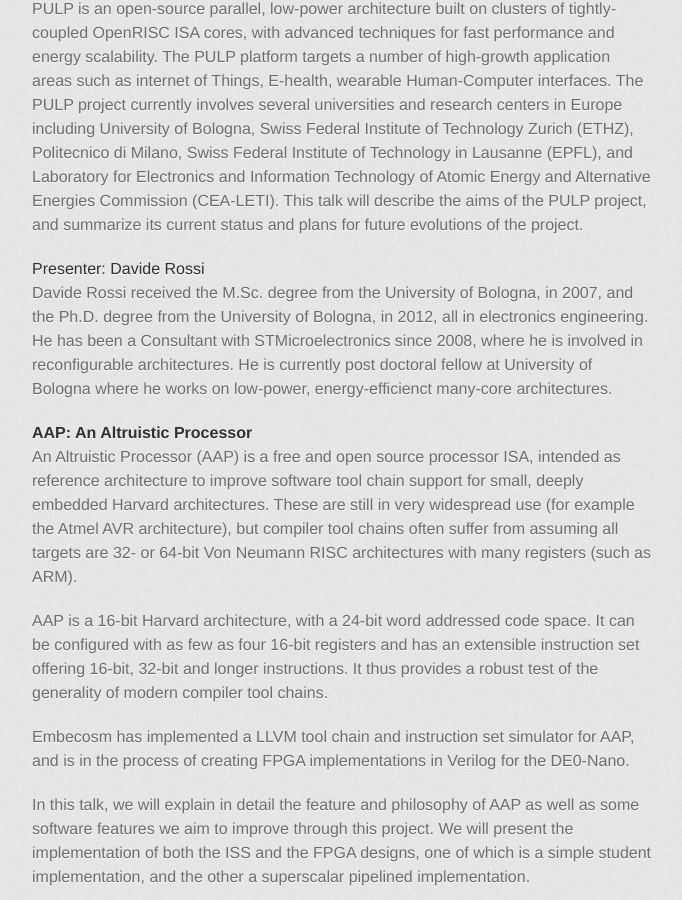
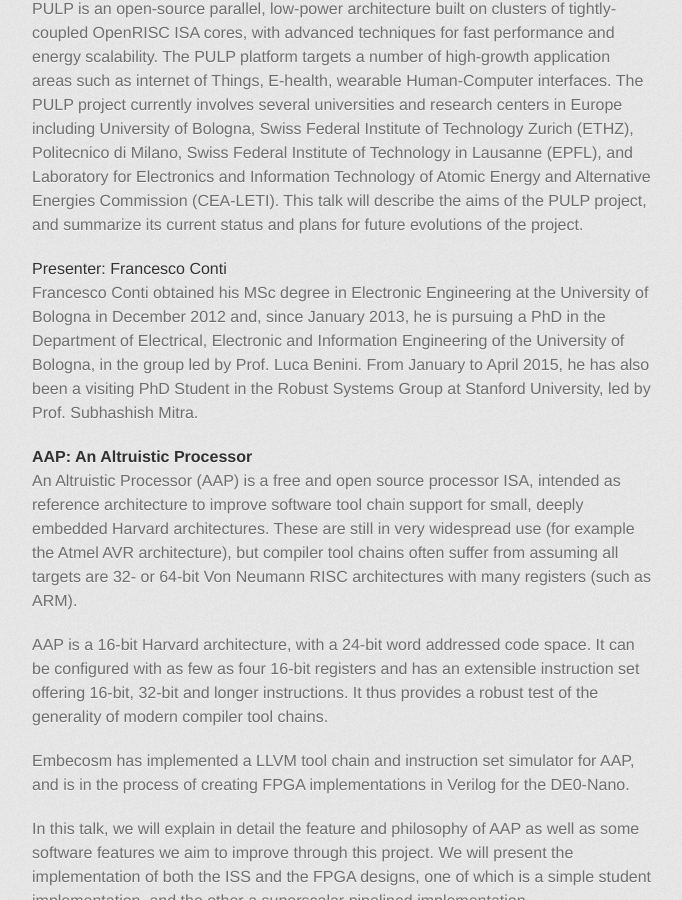
Before and after one commit to fossi-foundation/orconf, a Jekyll site: the page index.html, which Jekyll copies as it is, in a window 1280 px wide and 900 px high, scrolled down 2532 px. Shown: the whole window, without its empty margins (298-980 px from the left). Built offline with Jekyll 4.4.1, drawn with Linux system fonts in a browser that asks for light colours; some web fonts are replaced.

Commit message:
Update presenter for PULP

```diff
--- a/index.html
+++ b/index.html
@@ -120,9 +120,9 @@
 	  <h4><a name="pulp" class="anchor" href="#pulp"><span class="octicon octicon-link"></span></a>PULP: OpenRISC-based ultra-low power parallel platform</h4>
 	  <p>PULP is an open-source parallel, low-power architecture built on clusters of tightly-coupled OpenRISC ISA cores, with advanced techniques for fast performance and energy scalability. The PULP platform targets a number of high-growth application areas such as internet of Things, E-health, wearable Human-Computer interfaces. The PULP project currently involves several universities and research centers in Europe including University of Bologna, Swiss Federal Institute of Technology Zurich (ETHZ), Politecnico di Milano, Swiss Federal Institute of Technology in Lausanne (EPFL), and Laboratory for Electronics and Information Technolog­y of Atomic Energy and Alternative Energies Commission (CEA-LETI). This talk will describe the aims of the PULP project, and summarize its current status and plans for future evolutions of the project.</p>
 
-	  <h5>Presenter: <a name="davide" class="anchor" href="#davide"><span class="octicon octicon-link"></span></a>Davide Rossi</h5>
-	  <p>Davide Rossi received the M.Sc. degree from the University of Bologna, in 2007, and the Ph.D. degree from the University of Bologna, in 2012, all in electronics engineering. He has been a Consultant with STMicroelectronics since 2008, where he is involved in reconfigurable architectures. He is currently post doctoral fellow at University of Bologna where he works on low-power, energy-efficienct many-core architectures.</p>
-
+	  <h5>Presenter: <a name="francesco" class="anchor" href="#francesco"><span class="octicon octicon-link"></span></a>Francesco Conti</h5>
+	  <p>Francesco Conti obtained his MSc degree in Electronic Engineering at the University of Bologna in December 2012 and, since January 2013, he is pursuing a PhD in the Department of Electrical, Electronic and Information Engineering of the University of Bologna, in the group led by Prof. Luca Benini. From January to April 2015, he has also been a visiting PhD Student in the Robust Systems Group at Stanford University, led by Prof. Subhashish Mitra.
+	  </p>
 	  <h4><a name="aap" class="anchor" href="#aap"><span class="octicon octicon-link"></span></a>AAP: An Altruistic Processor</h4>
 	  <p>An Altruistic Processor (AAP) is a free and open source processor ISA,
 	    intended as reference architecture to improve software tool chain
```
Also changed, not shown: schedule.md (+1 -1 lines).
